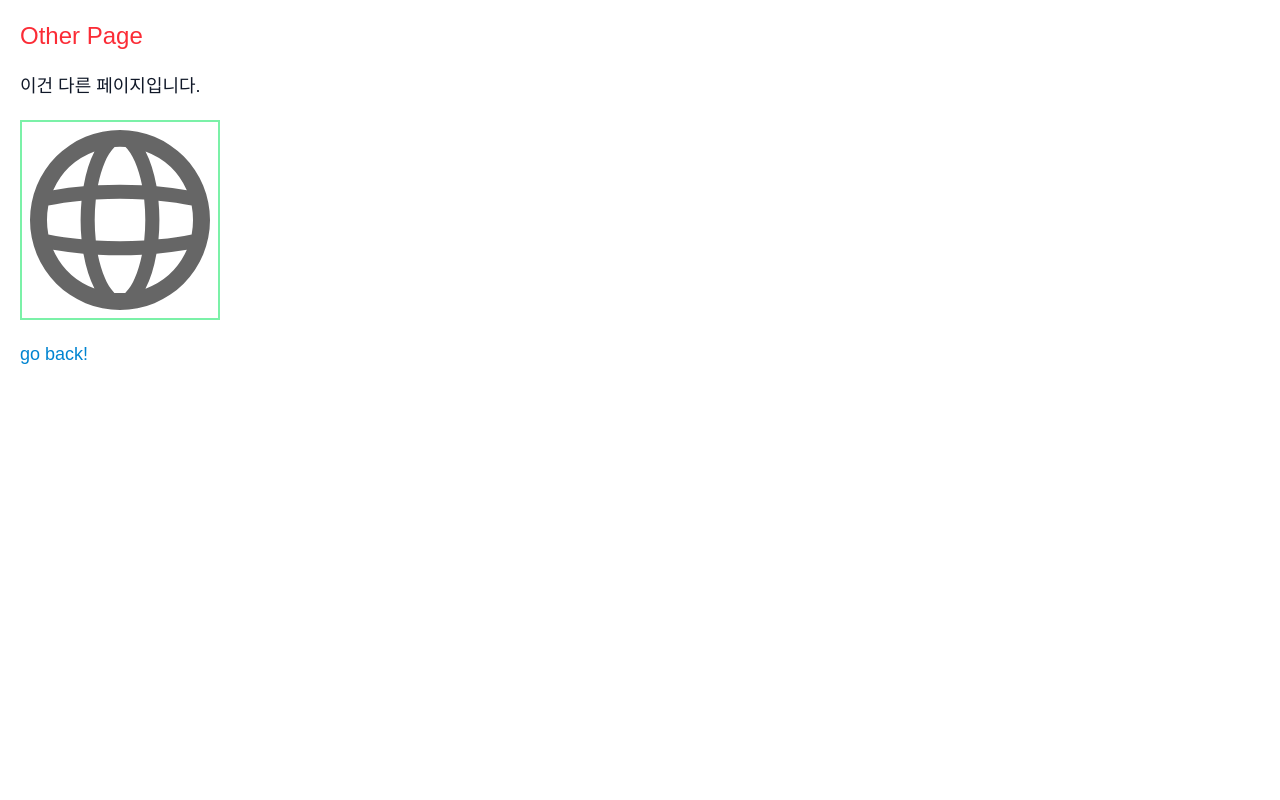
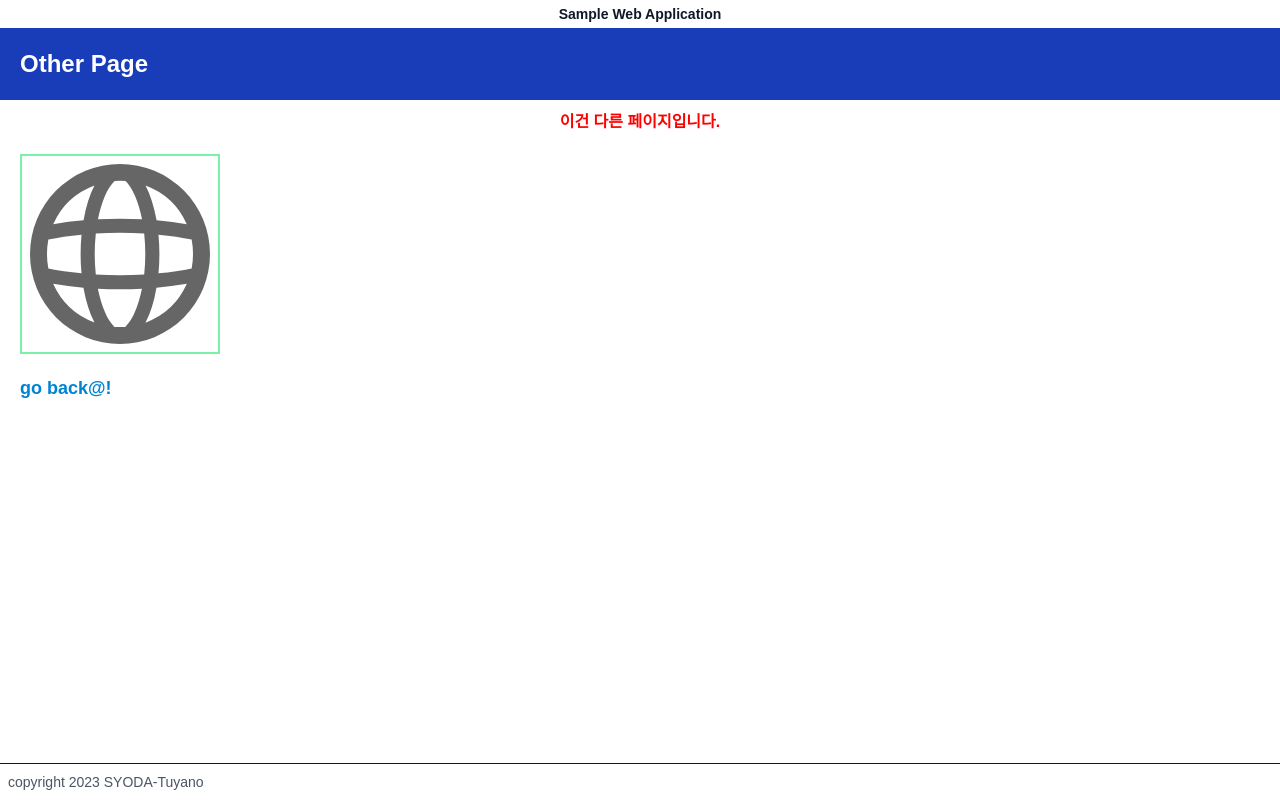
Before and after one commit to sukkkuuuu/train_next, a Next.js app: page /other in a window 1280 px wide. Built offline with nearby package versions, Linux system fonts and the light colour scheme.

Commit message:
css 모듈, Styled JSX, layout.tsx에 관하여

```diff
--- /dev/null
+++ b/src/app/other/layout.tsx
@@ -0,0 +1,19 @@
+import "./style.css";
+export default function OtherLayout({
+  children,
+}: {
+  children: React.ReactNode;
+}) {
+  return (
+    <html lang="ko">
+      <body>
+        <h1 className="header">Sample Web Application</h1>
+        {children}
+        <div className="footer">
+          <hr />
+          <p className="footer-content">copyright 2023 SYODA-Tuyano</p>
+        </div>
+      </body>
+    </html>
+  );
+}
--- a/src/app/other/page.tsx
+++ b/src/app/other/page.tsx
@@ -1,15 +1,33 @@
+"use client";
+// import "./style.css";
 import Link from "next/link";
 import Image from "next/image";
+import styles from "./style.module.css";
+import JSXStyle from "styled-jsx/style";
 export default function Other() {
   return (
     <main>
-      <h1 className="title">Other Page</h1>
-      <p className="msg">이건 다른 페이지입니다.</p>
+      {/* style.css 사용 */}
+      {/* <h1 className="title">Other Page</h1>
+      <p className="msg">이건 다른 페이지입니다.</p> */}
+      {/* Styled JSX : 아래와 같이 html <style></style> 형태로 css 설정가능
+      원래 next.js에서는 불가능한데 Styled JSX을 통해 구현 가능 */}
+      <JSXStyle>
+        {`p.jsx-msg {
+          margin: 10px;
+          text-align : center;
+          color : red;
+          font-weight : bold;
+          }`}
+      </JSXStyle>
+      {/* style.module.css 사용 : css 모듈 사용 */}
+      <h1 className={styles.title}>Other Page</h1>
+      <p className="jsx-msg">이건 다른 페이지입니다.</p>
       <div>
         <Image src="/globe.svg" alt="이미지" width={200} height={200} />
       </div>
       <div>
-        <Link href="/">go back!</Link>
+        <Link href="/">go back@!</Link>
       </div>
     </main>
   );
--- /dev/null
+++ b/src/app/other/style.css
@@ -0,0 +1,24 @@
+@import "tailwindcss";
+.title {
+  @apply text-2xl font-bold m-0 p-5 text-white bg-blue-800;
+}
+
+.msg {
+  @apply text-lg m-5 text-gray-900 text-center;
+}
+
+:any-link {
+  @apply font-bold text-orange-600;
+}
+
+.header {
+  @apply text-center text-sm font-bold p-1 text-gray-900;
+}
+
+.footer {
+  @apply fixed bottom-0 w-full;
+}
+
+.footer-content {
+  @apply text-sm m-2 text-gray-600;
+}
--- /dev/null
+++ b/src/app/other/style.module.css
@@ -0,0 +1,8 @@
+@reference "tailwindcss";
+.title {
+  @apply text-2xl font-bold m-0 p-5 text-white bg-blue-800;
+}
+
+.msg {
+  @apply text-lg m-5 text-gray-900 text-center;
+}
```
